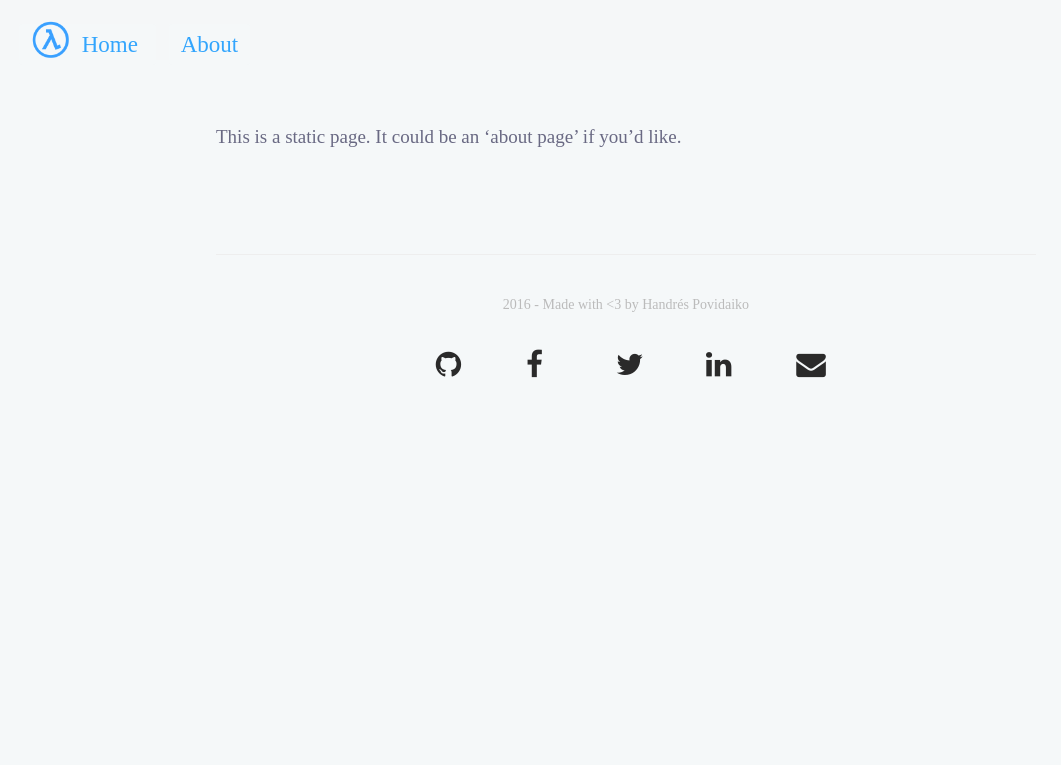
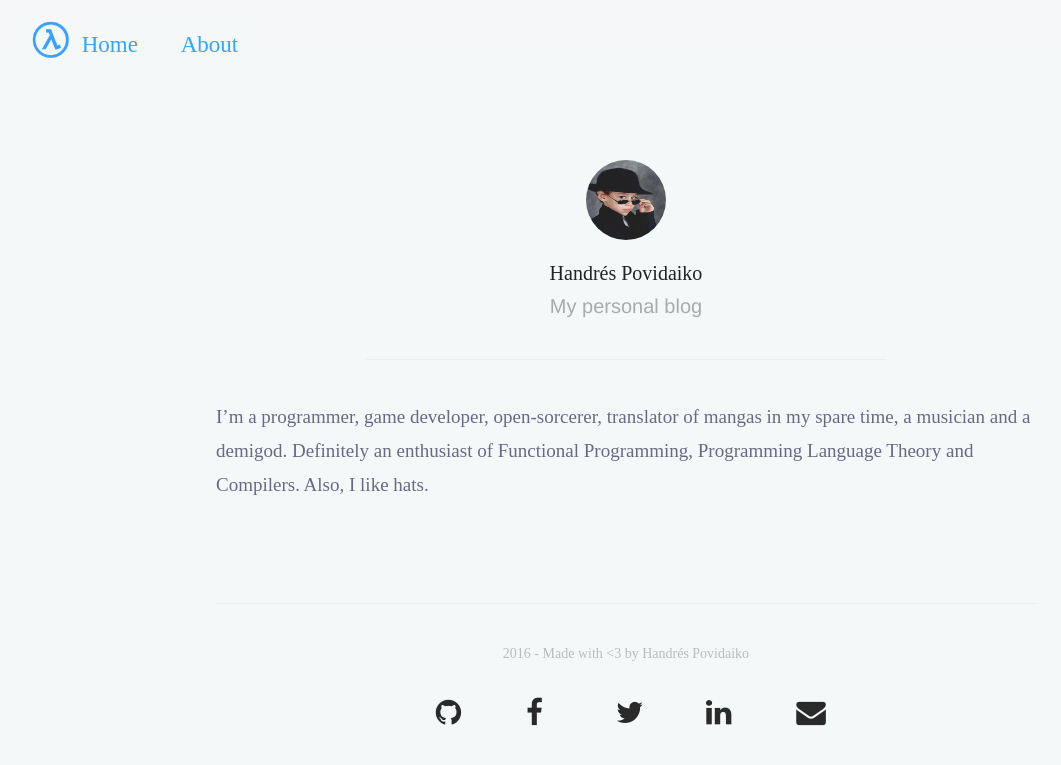
Before and after one commit to gtahp/gtahp.github.io, a Jekyll site: the page built from about.md, in a window 1280 px wide. Shown: the top 765 px of the page, without its empty margins (14-1075 px from the left). Built offline with Jekyll 4.4.1, drawn with Linux system fonts in a browser that asks for light colours; nearby versions of some CDN libraries.

Commit message:
update about me

```diff
--- a/_includes/profile.html
+++ b/_includes/profile.html
@@ -2,7 +2,7 @@
     <section id="wrapper">
         <header id="header">
             <a href='{{ site.baseurl }}about'>
-                <img id="avatar" class="2x" src="/assets/images/avatar.png"/>
+                <img id="avatar" class="2x" src="/assets/images/avatar.jpg"/>
             </a>
             <h1>{{ site.author }}</h1>
             <h2>{{ site.description }}</h2>
--- a/about.md
+++ b/about.md
@@ -1,9 +1,9 @@
 ---
 title: About
 permalink: about/
-profile: false
+profile: true
 ---
 
-This is a static page. It could be an 'about page' if you'd like.
+I'm a programmer, game developer, open-sorcerer, translator of mangas in my spare time, a musician and a demigod. Definitely an enthusiast of Functional Programming, Programming Language Theory and Compilers. Also, I like hats.
 
 {% include footer.html %}
```
Also changed, not shown: assets/images/avatar.jpg (added).
